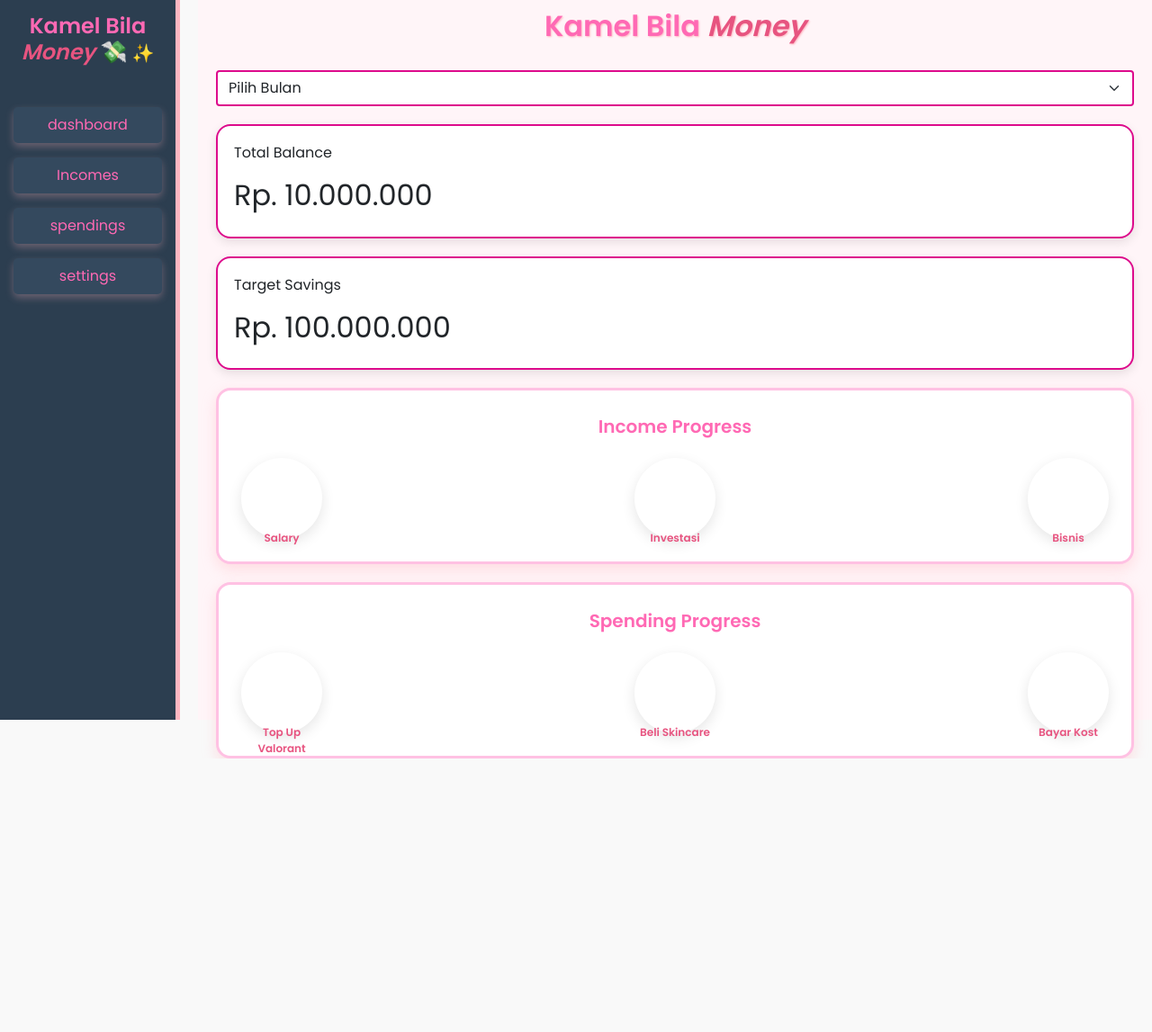
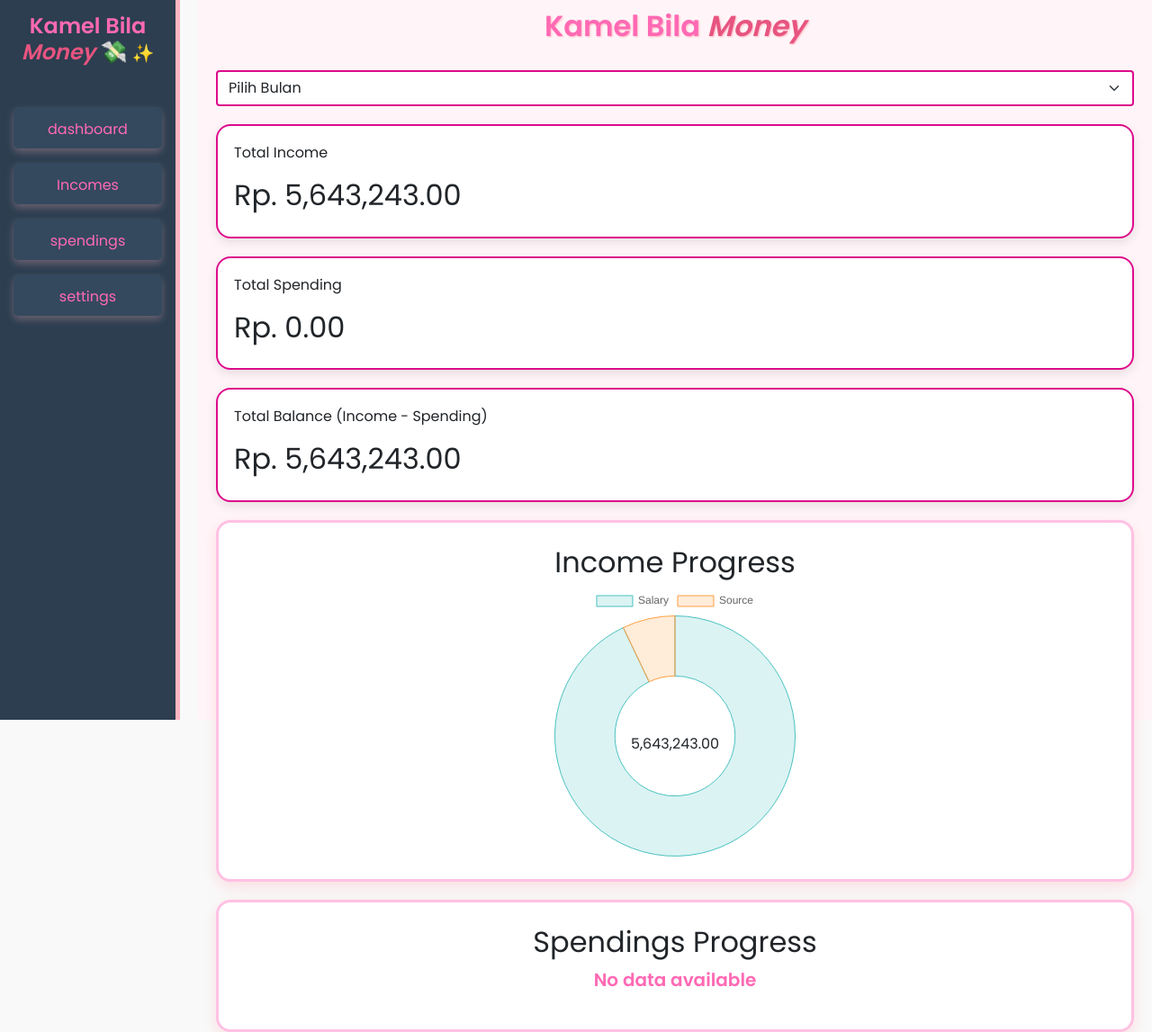
Before and after one commit to hattaalfaritzy/kamel-bila-money, a PHP site: page / in a window 1280 px wide. Shown: the whole page at 90% size. Before the commit the page ends 843 px from the top, so only its background shows below. Run offline with PHP 8.4, Linux system fonts and the light colour scheme; data comes from the database, SQL or seed files in the repository; some libraries are stand-ins or nearby versions.

Commit message:
feat: chart n fix home page

```diff
--- a/income.php
+++ b/income.php
@@ -35,7 +35,7 @@ ob_start();
     <?php if (empty($data)): ?>
         <p>No data available</p>
     <?php else: ?>
-      <div class="income-progress">
+      <div class="chart-progress">
       <?php
             $totalIncome = array_sum(array_column($data, 'total_amount'));
         ?>
--- a/index.php
+++ b/index.php
@@ -1,67 +1,30 @@
-
 <?php
 include('db.php');
 
+// Query untuk data grafik income
+$sqlChartIncomes = "SELECT source, SUM(amount) as total_amount FROM tabungan WHERE type = 'Income' GROUP BY source";
+$resultIncomes = mysqli_query($conn, $sqlChartIncomes);
+
+$dataIncomes = [];
+if (mysqli_num_rows($resultIncomes) > 0) {
+    while ($row = mysqli_fetch_assoc($resultIncomes)) {
+        $dataIncomes[] = $row;
+    }
+}
+
+// Query untuk data grafik spending
+$sqlChartSpendings = "SELECT source, SUM(amount) as total_amount FROM tabungan WHERE type = 'Spending' GROUP BY source";
+$resultSpendings = mysqli_query($conn, $sqlChartSpendings);
+
+$dataSpendings = [];
+if (mysqli_num_rows($resultSpendings) > 0) {
+    while ($row = mysqli_fetch_assoc($resultSpendings)) {
+        $dataSpendings[] = $row;
+    }
+}
+
+ob_start();
 ?>
-
-
-<html lang="en">
-  <head>
-    <meta charset="UTF-8" />
-    <meta name="viewport" content="width=device-width, initial-scale=1.0" />
-    <meta http-equiv="X-UA-Compatible" content="IE=edge" />
-    <title>KAMEL BILA MONEY</title>
-    <link
-      href="https://fonts.googleapis.com/css2?family=Poppins:wght@400;600&display=swap"
-      rel="stylesheet"
-    />
-    <link
-      href="https://cdn.jsdelivr.net/npm/bootstrap@5.0.2/dist/css/bootstrap.min.css"
-      rel="stylesheet"
-      integrity="sha384-EVSTQN3/azprG1Anm3QDgpJLIm9Nao0Yz1ztcQTwFspd3yD65VohhpuuCOmLASjC"
-      crossorigin="anonymous"
-    />
-    <link rel="stylesheet" href="style.css" />
-  </head>
-
-  <body>
-    <!-- Sidebar -->
-    <div class="sidebar">
-      <div class="sidebar-header">
-        <h1>Kamel Bila <span>Money</span> 💸</h1>
-      </div>
-
-      <a href="index.php" class="menu dashboard" style="text-decoration: none;">
-      <div  id="dashboard">
-        <i class="fas fa-piggy-bank"></i> dashboard
-      </div>
-      </a>
-      <a href="income.php" class="menu incomes" style="text-decoration: none;">
-      <div  id="incomes">
-        <i class="fas fa-piggy-bank"></i> Incomes
-      </div>
-      </a>
-      <a href="spendings.php" class="menu spendings" style="text-decoration: none;">
-      <div  id="spendings">
-        <i class="fas fa-piggy-bank"></i> spendings
-      </div>
-      </a>
-      <a href="settings.php" class="menu settings" style="text-decoration: none;">
-      <div  id="settings">
-        <i class="fas fa-piggy-bank"></i> settings
-      </div>
-      </a>
-    </div>
-    <!-- End Sidebar -->
-
-    <!-- Dashboard Content -->
-    <div class="main-dashboard" id="main-dashboard">
-      <!-- Dashboard Title -->
-      <div class="user-title">
-        <p class="kamel-title">
-          Kamel Bila <span class="money-text">Money</span>
-        </p>
-      </div>
 
 <!-- Month Dropdown -->
 <select class="form-select" aria-label="Default select example" style="border-color: #dd0b8c; border-width: 2px;">
@@ -80,88 +43,146 @@ include('db.php');
   <option value="3">Desember</option>
 </select>
 
-      <!-- Total Balance Box -->
-      <div
-        class="white-small-box total-balance clearfix"
-        style="margin-top: 20px"
-      >
-        <p>Total Balance</p>
-        <h2>Rp. 10.000.000</h2>
+<!-- Total Income Box -->
+<div class="white-small-box total-balance clearfix" style="margin-top: 20px">
+  <p>Total Income</p>
+  <?php
+    $totalIncome = array_sum(array_column($dataIncomes, 'total_amount'));
+  ?>
+  <h2>Rp. <?= number_format($totalIncome, 2) ?></h2>
 </div>
 
-      <!-- Target Savings Box -->
-      <div class="white-small-box target-savings clearfix">
-        <p>Target Savings</p>
-        <h2>Rp. 100.000.000</h2>
+<!-- Total Spending Box -->
+<div class="white-small-box total-balance clearfix" style="margin-top: 20px">
+  <p>Total Spending</p>
+  <?php
+    $totalSpending = array_sum(array_column($dataSpendings, 'total_amount'));
+  ?>
+  <h2>Rp. <?= number_format($totalSpending, 2) ?></h2>
+</div>
+
+<!-- Total Balance Box -->
+<div class="white-small-box total-balance clearfix" style="margin-top: 20px">
+  <p>Total Balance (Income - Spending)</p>
+  <?php
+    $totalBalance = $totalIncome - $totalSpending;
+  ?>
+  <h2>Rp. <?= number_format($totalBalance, 2) ?></h2>
 </div>
 
 <!-- Income Progress Box -->
-      <div class="white-large-box incomes-progress clearfix">
-        <p>Income Progress</p>
-        <div class="circle-container">
-          <!-- Salary -->
-          <div class="round salary" data-value="0.6">
-            <strong></strong>
-            <span>Salary</span>
+<div class="white-large-box">
+    <h2>Income Progress</h2>
+    <?php if (empty($dataIncomes)): ?>
+        <p>No data available</p>
+    <?php else: ?>
+      <div class="chart-progress">
+      <?php
+            $totalIncome = array_sum(array_column($dataIncomes, 'total_amount'));
+        ?>
+        <span><?= number_format($totalIncome, 2) ?></span>
+        <canvas id="incomeChart" width="400" height="200"></canvas>
+        <script src="https://cdn.jsdelivr.net/npm/chart.js"></script>
+        <script>
+            // Mendeklarasikan data sekali
+            const labels = <?= json_encode(array_column($dataIncomes, 'source')) ?>;
+            const dataValues = <?= json_encode(array_column($dataIncomes, 'total_amount')) ?>;
+
+            const ctx = document.getElementById('incomeChart').getContext('2d');
+            const incomeChart = new Chart(ctx, {
+                type: 'doughnut',
+                data: {
+                    labels: labels,
+                    datasets: [{
+                        label: 'Income Source',
+                        data: dataValues,
+                        backgroundColor: [
+                            'rgba(75, 192, 192, 0.2)',
+                            'rgba(255, 159, 64, 0.2)',
+                            'rgba(255, 205, 86, 0.2)',
+                            'rgba(201, 203, 207, 0.2)'
+                        ],
+                        borderColor: [
+                            'rgba(75, 192, 192, 1)',
+                            'rgba(255, 159, 64, 1)',
+                            'rgba(255, 205, 86, 1)',
+                            'rgba(201, 203, 207, 1)'
+                        ],
+                        borderWidth: 1
+                    }]
+                },
+                options: {
+                    responsive: true,
+                    plugins: {
+                        legend: {
+                            position: 'top'
+                        },
+                        tooltip: {
+                            enabled: true
+                        }
+                    }
+                }
+            });
+        </script>
+      </div>
+    <?php endif; ?>
 </div>
 
-          <!-- Investasi -->
-          <div class="round investasi" data-value="0.2">
-            <strong></strong>
-            <span>Investasi</span>
+<div class="white-large-box">
+    <h2>Spendings Progress</h2>
+    <?php if (empty($dataSpendings)): ?>
+        <p>No data available</p>
+    <?php else: ?>
+        <div class="chart-progress">
+            <span><?= number_format($totalSpending, 2) ?></span>
+            <canvas id="spendingChart" width="400" height="200"></canvas>
+            <script>
+                const spendingLabels = <?= json_encode(array_column($dataSpendings, 'source')) ?>;
+                const spendingDataValues = <?= json_encode(array_column($dataSpendings, 'total_amount')) ?>;
+
+                const spendingCtx = document.getElementById('spendingChart').getContext('2d');
+                new Chart(spendingCtx, {
+                    type: 'doughnut',
+                    data: {
+                        labels: spendingLabels,
+                        datasets: [{
+                            label: 'Spending Source',
+                            data: spendingDataValues,
+                            backgroundColor: [
+                                'rgba(255, 99, 132, 0.2)',  // Light red
+                                'rgba(178, 45, 69, 0.2)',  // Coral red
+                                'rgba(114, 12, 32, 0.2)',   // Crimson red
+                                'rgba(76, 16, 16, 0.2)'    // Firebrick red
+                            ],
+                            borderColor: [
+                                'rgba(255, 99, 132, 1)',    // Light red
+                                'rgb(178, 45, 69)',         // Coral red
+                                'rgb(114, 12, 32)',         // Crimson red
+                                'rgb(76, 16, 16)'           // Firebrick red
+                            ],
+                            borderWidth: 1
+                        }]
+                    },
+                    options: {
+                        responsive: true,
+                        plugins: {
+                            legend: {
+                                position: 'top'
+                            },
+                            tooltip: {
+                                enabled: true
+                            }
+                        }
+                    }
+                });
+            </script>
+        </div>
+    <?php endif; ?>
 </div>
 
-          <!-- Bisnis -->
-          <div class="round bisnis" data-value="0.2">
-            <strong></strong>
-            <span>Bisnis</span>
-          </div>
-        </div>
-      </div>
+<?php
+$content = ob_get_clean();
 
-      <!-- Spending Progress Box -->
-      <div class="white-large-box spendings-progress clearfix">
-        <p>Spending Progress</p>
-        <div class="circle-container">
-          <!-- Top Up Valorant -->
-          <div class="round valorant" data-value="0.3">
-            <strong></strong>
-            <span>Top Up Valorant</span>
-          </div>
-
-          <!-- Beli Skincare -->
-          <div class="round skincare" data-value="0.4">
-            <strong></strong>
-            <span>Beli Skincare</span>
-          </div>
-
-          <!-- Bayar Kost -->
-          <div class="round kost" data-value="0.3">
-            <strong></strong>
-            <span>Bayar Kost</span>
-          </div>
-        </div>
-      </div>
-    </div>
-    <!-- End Dashboard -->
-
-    <!-- Scripts -->
-    <script src="https://code.jquery.com/jquery-3.7.1.min.js"></script>
-    <script src="https://cdnjs.cloudflare.com/ajax/libs/jquery-circle-progress/1.2.2/circle-progress.min.js"></script>
-    <script
-      src="https://cdn.jsdelivr.net/npm/bootstrap@5.0.2/dist/js/bootstrap.bundle.min.js"
-      integrity="sha384-MrcW6ZMFYlzcLA8Nl+NtUVF0sA7MsXsP1UyJoMp4YLEuNSfAP+JcXn/tWtIaxVXM"
-      crossorigin="anonymous"
-    ></script>
-    <script
-      src="https://cdn.jsdelivr.net/npm/@popperjs/core@2.9.2/dist/umd/popper.min.js"
-      integrity="sha384-IQsoLXl5PILFhosVNubq5LC7Qb9DXgDA9i+tQ8Zj3iwWAwPtgFTxbJ8NT4GN1R8p"
-      crossorigin="anonymous"
-    ></script>
-    <script
-      src="https://cdn.jsdelivr.net/npm/bootstrap@5.0.2/dist/js/bootstrap.min.js"
-      integrity="sha384-cVKIPhGWiC2Al4u+LWgxfKTRIcfu0JTxR+EQDz/bgldoEyl4H0zUF0QKbrJ0EcQF"
-      crossorigin="anonymous"
-    ></script>
-    <script src="script.js"></script>
-  </body>
+// Include Layout
+include('layout/layout.php');
+?>
--- a/styles/style.css
+++ b/styles/style.css
@@ -427,7 +427,7 @@ body {
   display: block;
 }
 
-.income-progress {
+.chart-progress {
   display: flex;
   justify-content: center;
   align-items: center;
@@ -435,13 +435,13 @@ body {
   height: 300px !important;
 }
 
-.income-progress canvas {
+.chart-progress canvas {
   width: 300px;
   height: 300px;
   display: block;
 }
 
-.income-progress span {
+.chart-progress span {
   position: absolute;
   display: flex;
   justify-content: center;
```
Also changed, not shown: spendings.php (+4 -4 lines). Lines whose indentation alone changed are shown as unchanged.
